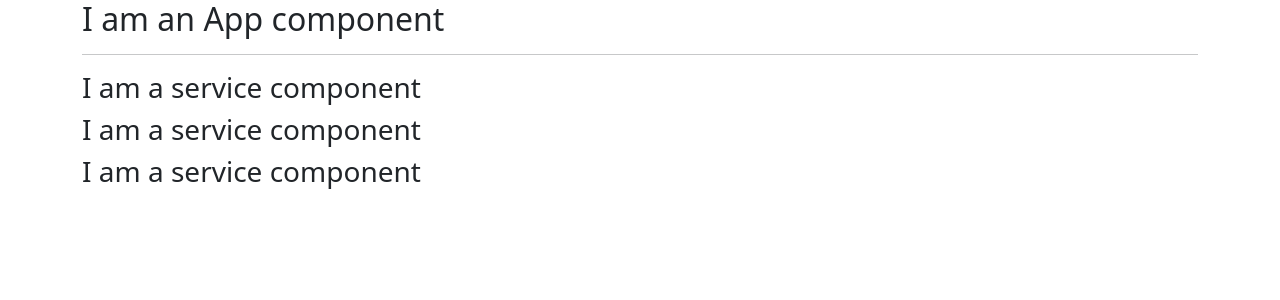
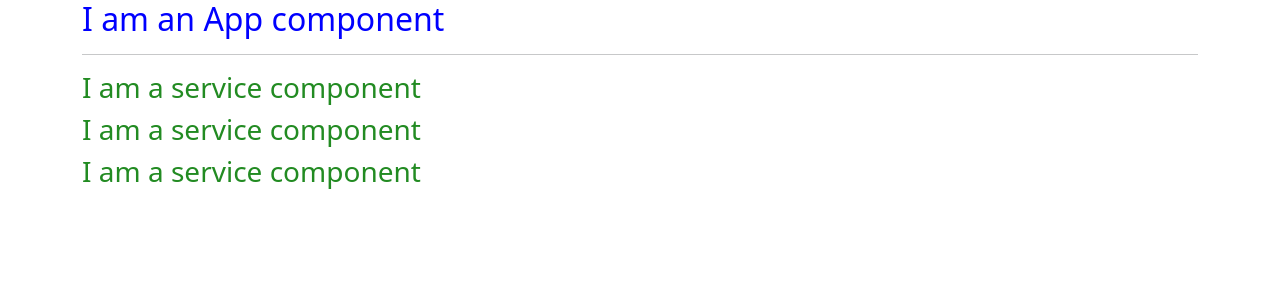
Before and after one commit to tejassheth/angular_practice, an Angular app in the folder udemy_cource_practice/my-frist-project/: page / in a window 1280 px wide. Shown: the top 300 px of the page. Built offline with nearby package versions, Linux system fonts and the light colour scheme.

Commit message:
added/override bootstrap common style for our component

```diff
--- a/udemy_cource_practice/my-frist-project/src/styles.css
+++ b/udemy_cource_practice/my-frist-project/src/styles.css
@@ -1 +1,7 @@
 /* You can add global styles to this file, and also import other style files */
+h2{
+    color: blue;
+}
+h3{
+    color: forestgreen;
+}
```
